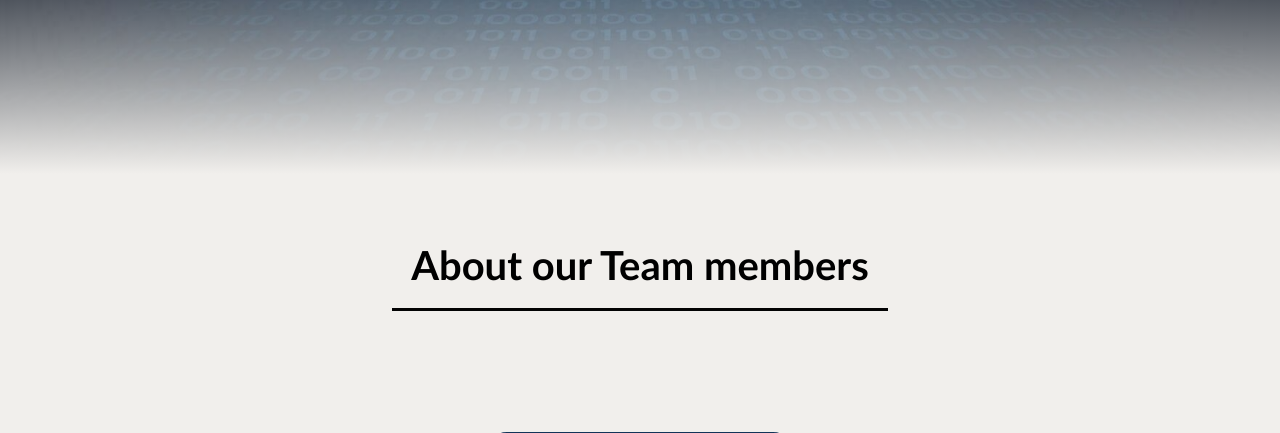
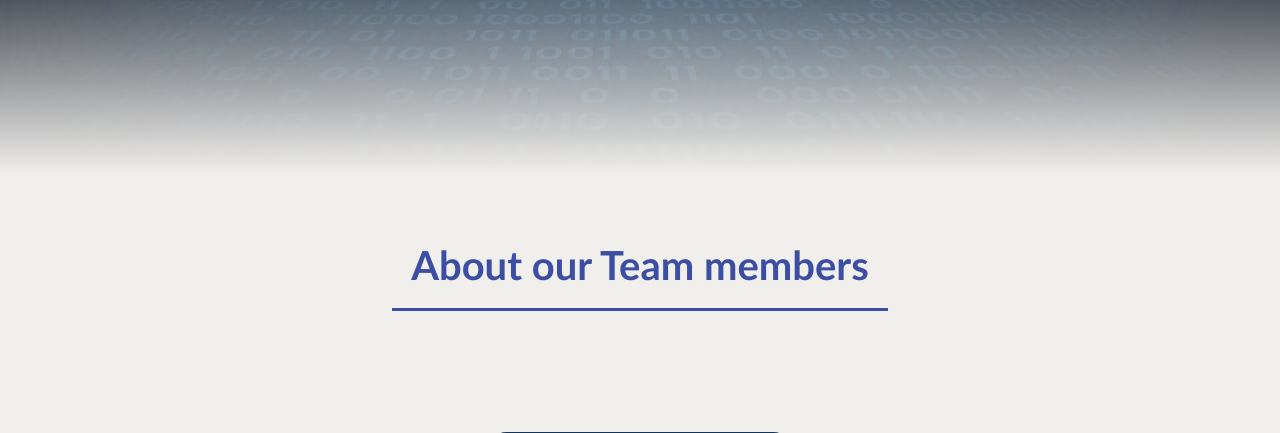
Before and after one commit to AnnNK137/project1, a PHP site: page /project1/about.html in a window 1280 px wide. Shown: the part 536-969 px from the top of the page. Run offline with PHP 8.4, Linux system fonts and the light colour scheme.

Commit message:
fixing coloring problem

```diff
--- a/project1/jobs.html
+++ b/project1/jobs.html
@@ -5,7 +5,7 @@
     <meta name="viewport" content="width=device-width, initial-scale=1.0">
     <title>Jobs information</title>
 
-    <link rel="stylesheet" href="styles/styles.css">
+    <link rel="stylesheet" href="../styles/styles.css">
 </head>
 <body>
     <nav>
--- a/styles/styles.css
+++ b/styles/styles.css
@@ -518,9 +518,10 @@ footer a:hover{
 
 /* About.HTML STYLING */
 .ap_title{ /*title with line below*/
+    color: var(--blue-hightlight);
     font-size: 2.5rem;
     padding: 1.5%;
-    border-bottom: 3px solid var(--black);
+    border-bottom: 3px solid var(--blue-hightlight);
 }
 
 .ap_desc{
@@ -545,6 +546,7 @@ footer a:hover{
 }
 
 #ap_herosection .ap_title{
+    color: var(--dark-beige);
     border-color: var(--dark-beige);
 }
 
```
